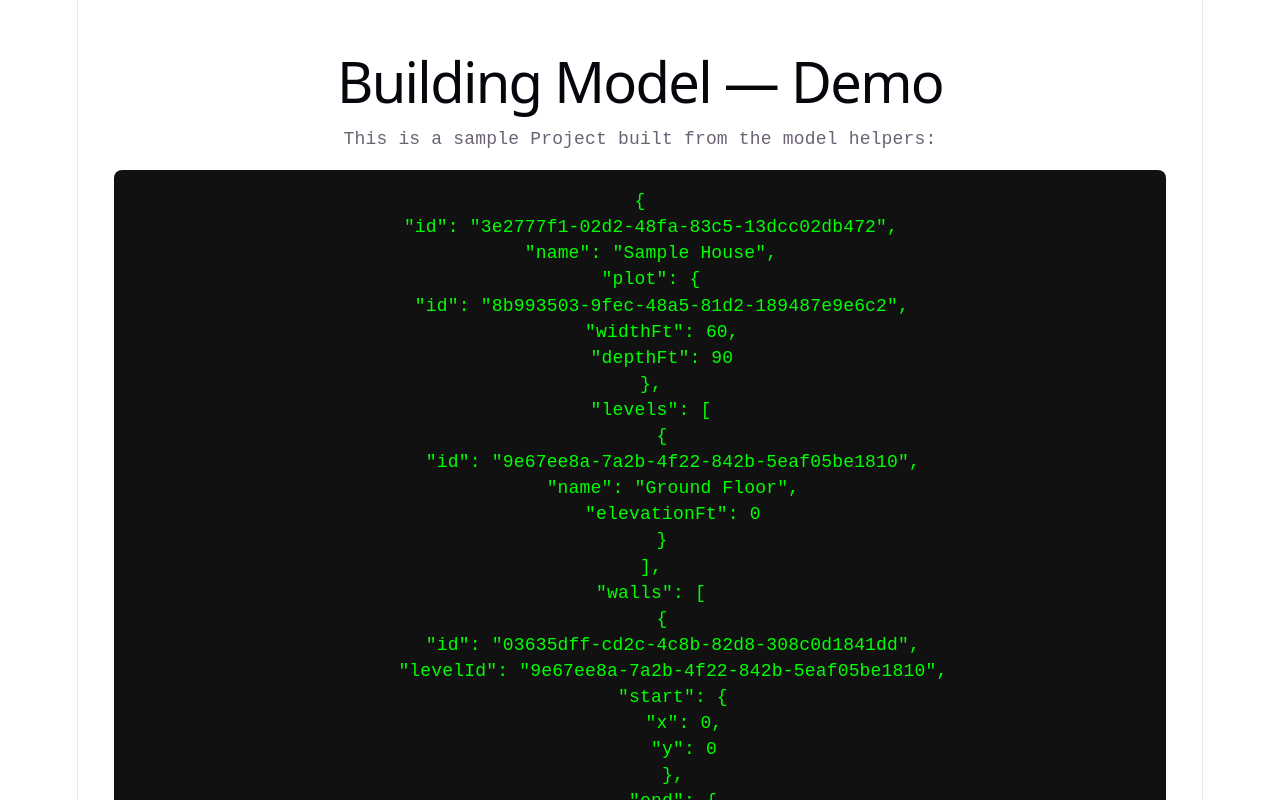
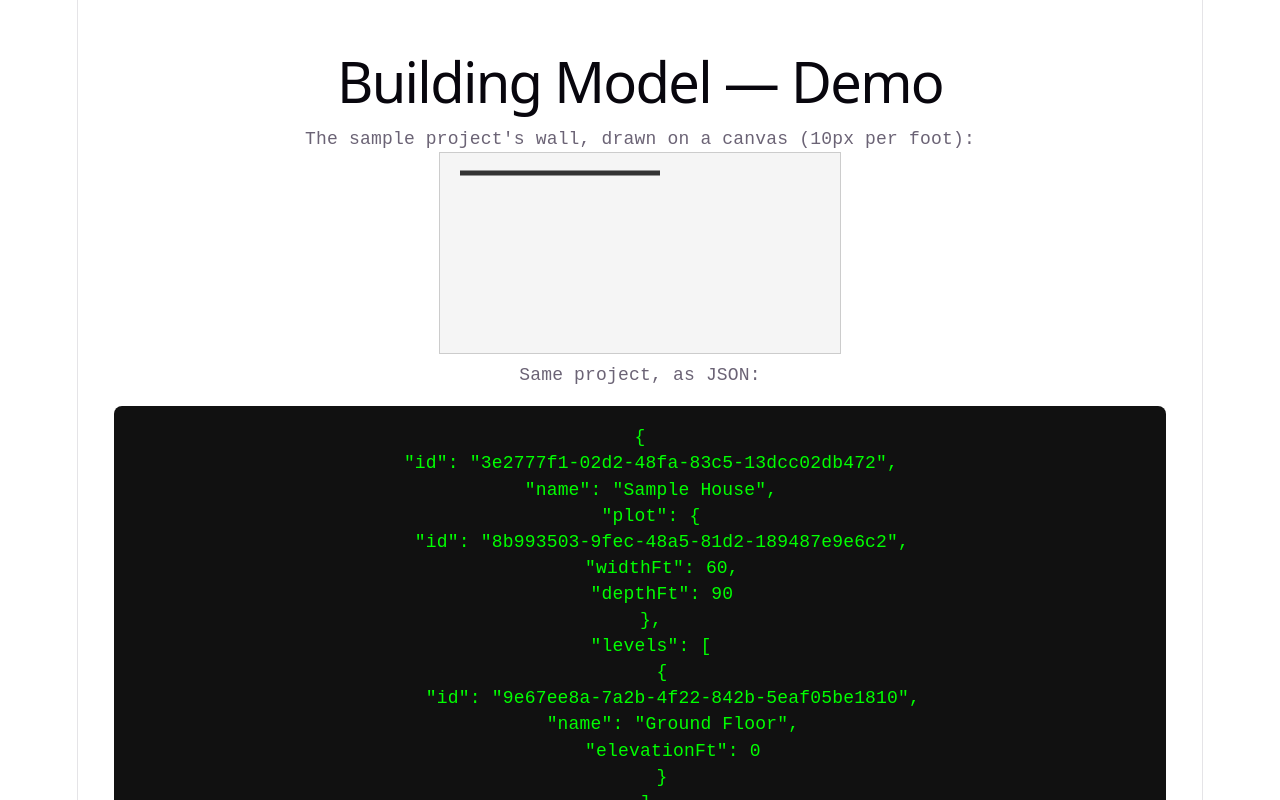
Before and after one commit to Phoenixxfr/building-app, a React (Vite) app in the folder frontend/: page / in a window 1280 px wide. Shown: the top 800 px of the page. Built offline with nearby package versions, Linux system fonts and the light colour scheme.

Commit message:
Draw sample wall on canvas; fix double-draw transform bug

```diff
--- a/frontend/src/App.tsx
+++ b/frontend/src/App.tsx
@@ -1,3 +1,4 @@
+import { useEffect, useRef } from "react";
 import {
   createProject,
   createLevel,
@@ -5,13 +6,15 @@ import {
   createWall,
   addWall,
 } from "./model/types";
+import { drawWall } from "./draw";
 
 /**
- * Milestone 1 demo — proves the data model works end-to-end.
+ * Milestone 1 demo (data) + first 2D drawing (Milestone 4, early).
  *
- * Builds one sample project (with a level and a wall) and prints its
- * JSON. No styling, no drawing, no persistence — just visual proof
- * that createProject/addLevel/addWall produce the shape we expect.
+ * Builds one sample project (with a level and a wall), prints its
+ * JSON, and draws that same wall on a canvas. No zoom, no pan, no
+ * selection, no multiple walls yet — just proof the model's data can
+ * be rendered visually and matches what's printed.
  */
 function buildSampleProject() {
   let project = createProject("Sample House", 60, 90);
@@ -33,11 +36,36 @@ function buildSampleProject() {
 
 function App() {
   const project = buildSampleProject();
+  const canvasRef = useRef<HTMLCanvasElement>(null);
+
+  useEffect(() => {
+    const canvas = canvasRef.current;
+    if (!canvas) return;
+    const ctx = canvas.getContext("2d");
+    if (!ctx) return;
+
+    ctx.setTransform(1, 0, 0, 1, 0, 0); // reset any transform from a previous run
+    ctx.clearRect(0, 0, canvas.width, canvas.height);
+    ctx.translate(20, 20); // small margin so the wall isn't flush with the edge
+
+    for (const wall of project.walls) {
+      drawWall(ctx, wall);
+    }
+  }, [project]);
 
   return (
     <div style={{ padding: "2rem", fontFamily: "monospace" }}>
       <h1>Building Model — Demo</h1>
-      <p>This is a sample Project built from the model helpers:</p>
+
+      <p>The sample project's wall, drawn on a canvas (10px per foot):</p>
+      <canvas
+        ref={canvasRef}
+        width={400}
+        height={200}
+        style={{ background: "#f5f5f5", border: "1px solid #ccc" }}
+      />
+
+      <p>Same project, as JSON:</p>
       <pre
         style={{
           background: "#111",
--- /dev/null
+++ b/frontend/src/draw.ts
@@ -0,0 +1,27 @@
+import type { Wall } from "./model/types";
+
+/**
+ * Milestone 4 (early) — first 2D drawing code.
+ *
+ * Kept intentionally minimal: no zoom, no pan, no selection, no
+ * multiple walls yet. Just enough to prove a Wall from the model
+ * can be drawn accurately on a canvas.
+ */
+
+/** How many pixels represent one foot. */
+export const PIXELS_PER_FOOT = 10;
+
+/** Converts a value in feet to pixels, using the fixed scale above. */
+export function feetToPixels(feet: number): number {
+  return feet * PIXELS_PER_FOOT;
+}
+
+/** Draws a single wall's centerline onto a canvas 2D context. */
+export function drawWall(ctx: CanvasRenderingContext2D, wall: Wall): void {
+  ctx.beginPath();
+  ctx.moveTo(feetToPixels(wall.start.x), feetToPixels(wall.start.y));
+  ctx.lineTo(feetToPixels(wall.end.x), feetToPixels(wall.end.y));
+  ctx.lineWidth = Math.max(1, feetToPixels(wall.thicknessFt));
+  ctx.strokeStyle = "#333";
+  ctx.stroke();
+}
```
Also changed, not shown: 1 other file (tests, documents, lock files or other folders).
